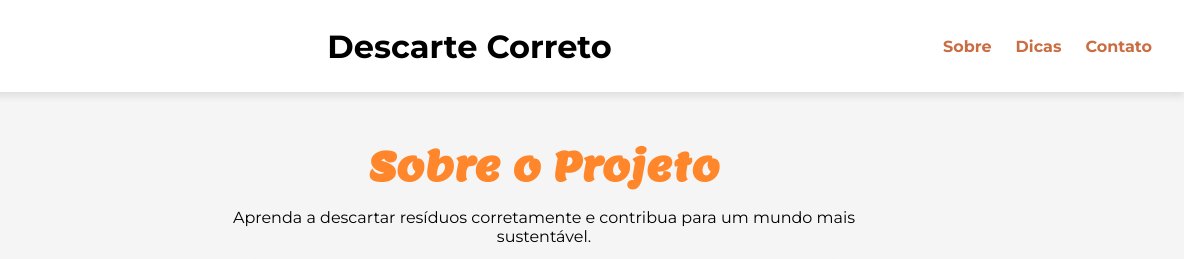
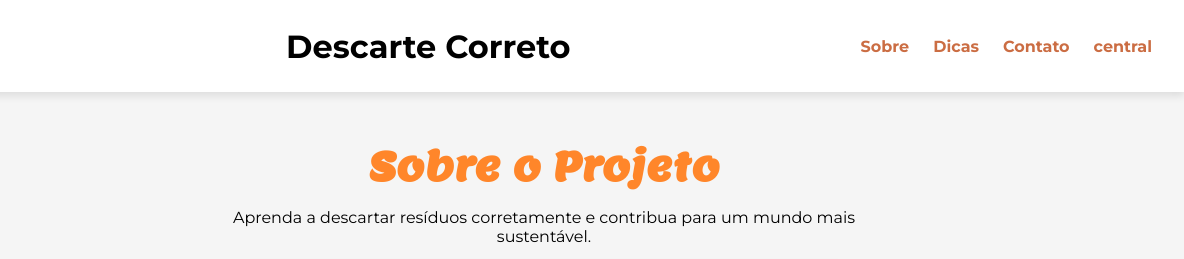
Before and after one commit to AdrainRazini/Descarte-Adequados, a website: page public/index.html in a window 1280 px wide. Shown: the top 259 px of the page, 96-1280 px from the left. Drawn offline with nearby package versions, Linux system fonts and the light colour scheme; files that its build step writes are made by us from their sources; no server answers.

Commit message:
comit 11

```diff
--- a/public/index.html
+++ b/public/index.html
@@ -161,6 +161,7 @@
                 <li><a href="#sobre">Sobre</a></li>
                 <li><a href="#dicas">Dicas</a></li>
                 <li><a href="#contato">Contato</a></li>
+                <li><a href="https://site-central-silk.vercel.app/">central</a></li>
             </ul>
         </nav>
     </header>
```
